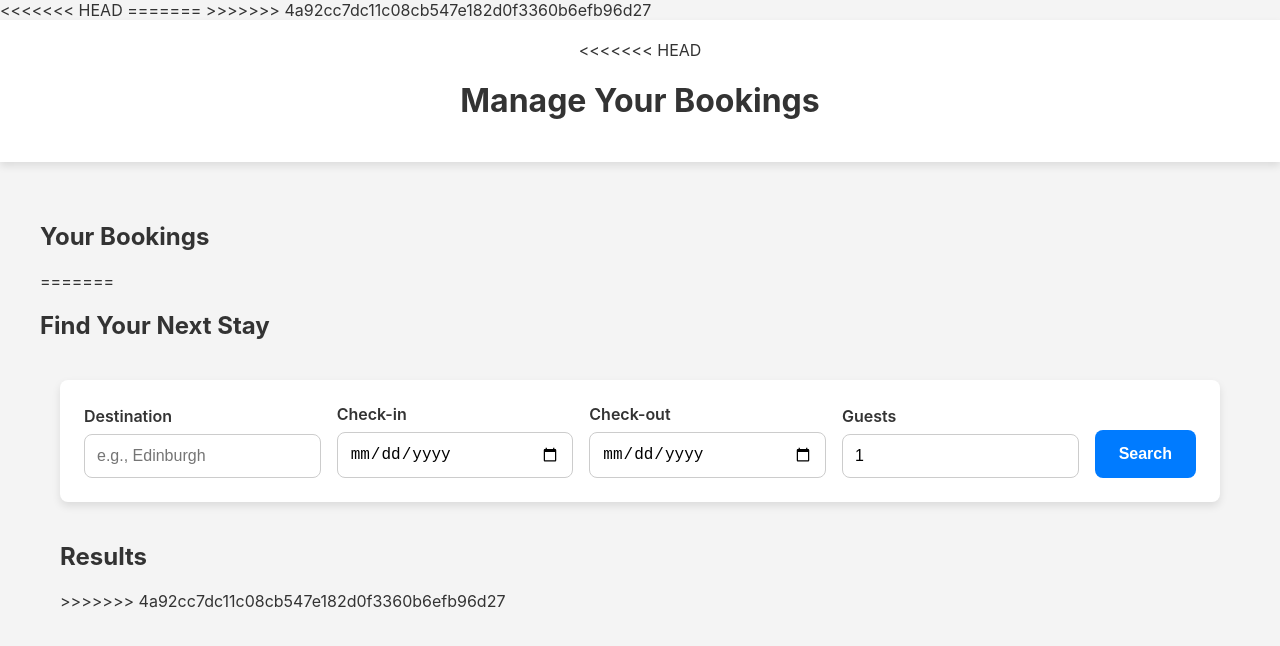
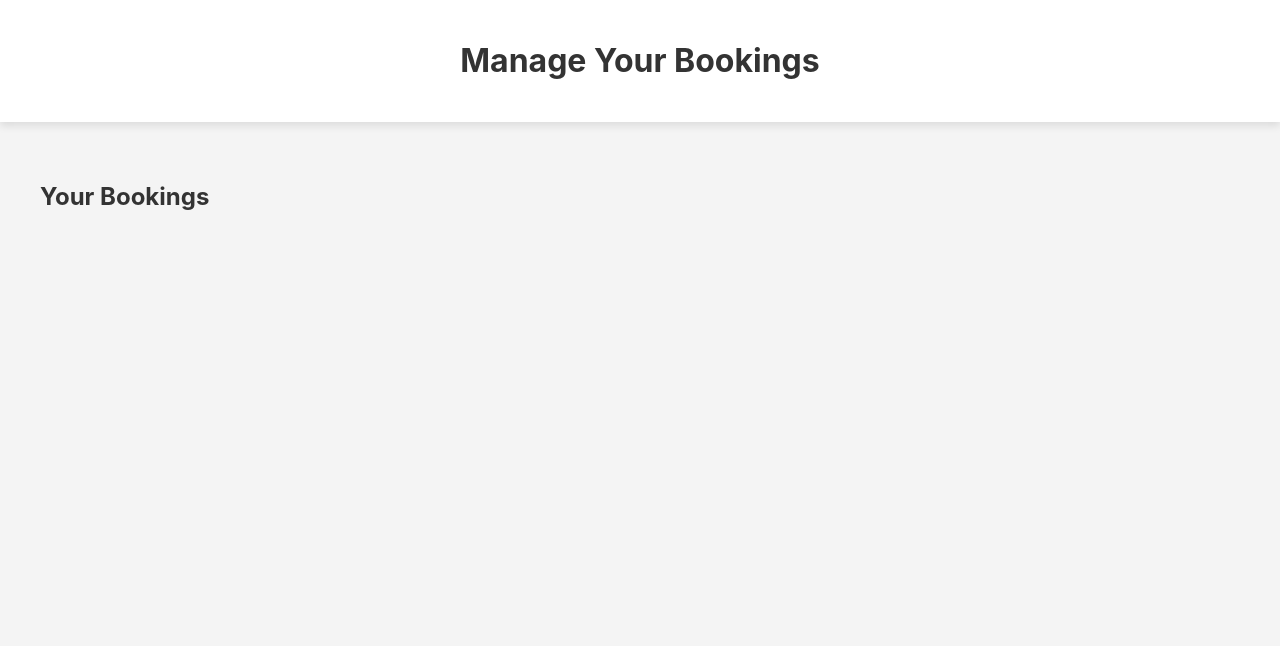
Before and after one commit to harrisabdullah/F28WP-CW, a website: page public/hotel-template/hotel-template.html in a window 1280 px wide. Drawn offline with Linux system fonts and the light colour scheme.

Commit message:
fix conflicts

```diff
--- a/public/hotel-template/hotel-template.html
+++ b/public/hotel-template/hotel-template.html
@@ -3,18 +3,13 @@
 <head>
     <meta charset="UTF-8">
     <meta name="viewport" content="width=device-width, initial-scale=1.0">
-<<<<<<< HEAD
     <title>Manage Bookings</title>
-=======
-    <title>Search Hotels</title>
->>>>>>> 4a92cc7dc11c08cb547e182d0f3360b6efb96d27
     <link rel="stylesheet" href="style.css">
     <script src="script.js" defer></script>
 </head>
 <body>
 
     <header>
-<<<<<<< HEAD
         <h1>Manage Your Bookings</h1>
     </header>
 
@@ -22,38 +17,6 @@
         <section id="bookings-container">
             <h2>Your Bookings</h2>
             <div id="bookings-grid"></div>
-=======
-        <h1>Find Your Next Stay</h1>
-    </header>
-
-    <main>
-        <section class="search-container">
-            <form id="search-form">
-                <div class="form-group">
-                    <label for="destination">Destination</label>
-                    <input type="text" id="destination" name="destination" placeholder="e.g., Edinburgh" required>
-                </div>
-                <div class="form-group">
-                    <label for="check-in">Check-in</label>
-                    <input type="date" id="check-in" name="check-in" required>
-                </div>
-                <div class="form-group">
-                    <label for="check-out">Check-out</label>
-                    <input type="date" id="check-out" name="check-out" required>
-                </div>
-                <div class="form-group">
-                    <label for="guests">Guests</label>
-                    <input type="number" id="guests" name="guests" min="1" value="1" required>
-                </div>
-                <button type="submit" class="search-button">Search</button>
-            </form>
-        </section>
-
-        <section id="results-container">
-            <h2>Results</h2>
-            <div id="results-grid">
-                </div>
->>>>>>> 4a92cc7dc11c08cb547e182d0f3360b6efb96d27
         </section>
     </main>
 
```
